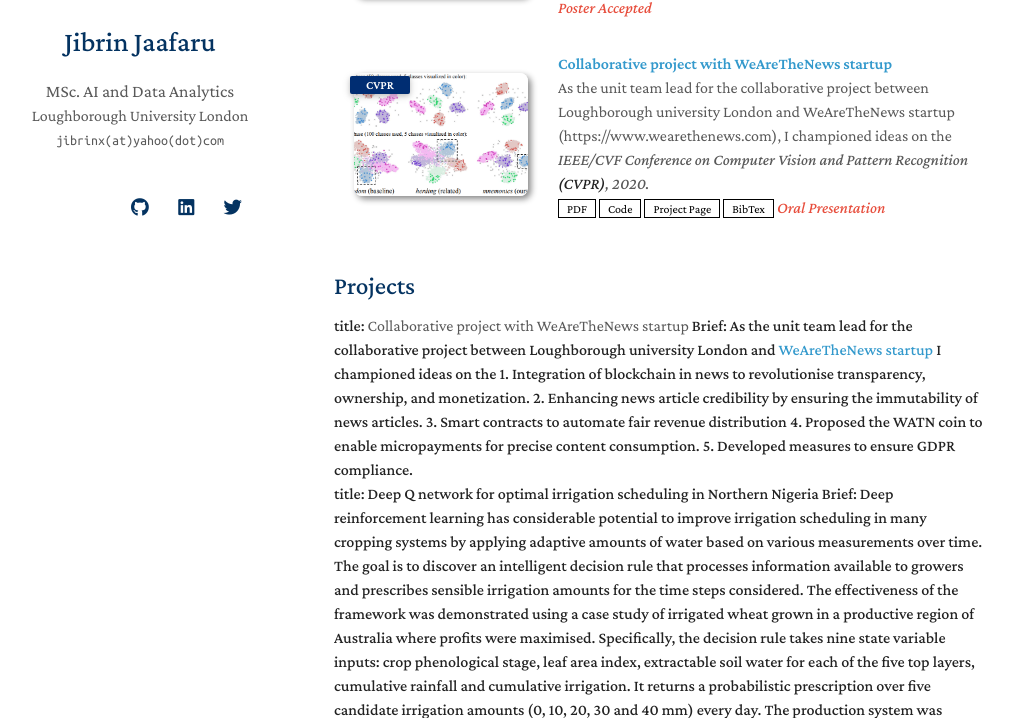
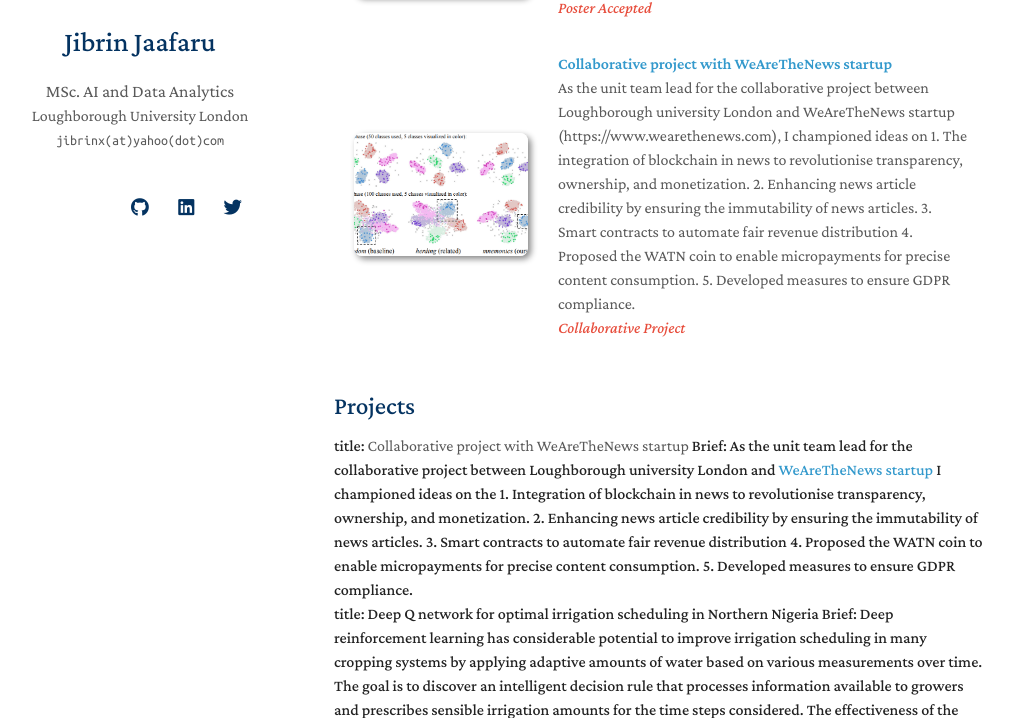
Before and after one commit to jibrinx/jibrinx.github.io, a Jekyll site: the page built from index.md, in a window 1280 px wide and 900 px high, scrolled down 1059 px, cut to the strip 182-900 px from the top of the window. Shown: the whole strip, without its empty margins (136-1149 px from the left). Built offline with Jekyll 4.4.1, drawn with Linux system fonts in a browser that asks for light colours; nearby versions of some CDN libraries; a style sheet for code colours, icons or effects is not loaded.

Commit message:
Update publications.yml

```diff
--- a/_data/publications.yml
+++ b/_data/publications.yml
@@ -1,3 +1,4 @@
+
 main:
 
   - title: Towards increasing cervical cancer screening uptake and reducing mortality rates in Nigeria.
@@ -11,12 +12,12 @@
     notes: Poster Accepted
 
   - title: "Collaborative project with WeAreTheNews startup"
-    authors: As the unit team lead for the collaborative project between Loughborough university London and WeAreTheNews startup (https://www.wearethenews.com), I championed ideas on the
-    conference_short: CVPR
-    conference: IEEE/CVF Conference on Computer Vision and Pattern Recognition <strong>(CVPR)</strong>, 2020.
-    pdf: https://arxiv.org/pdf/2002.10211.pdf
-    code: https://github.com/yaoyao-liu/class-incremental-learning/tree/main/mnemonics-training
-    page: https://class-il.mpi-inf.mpg.de/mnemonics/
-    bibtex: https://class-il.mpi-inf.mpg.de/mnemonics/
-    notes: Oral Presentation
+    authors: As the unit team lead for the collaborative project between Loughborough university London and WeAreTheNews startup (https://www.wearethenews.com), I championed ideas on 1. The integration of blockchain in news to revolutionise transparency, ownership, and monetization. 2. Enhancing news article credibility by ensuring the immutability of news articles. 3. Smart contracts to automate fair revenue distribution 4. Proposed the WATN coin to enable micropayments for precise content consumption. 5. Developed measures to ensure GDPR compliance.
+    # conference_short: CVPR
+    # conference: IEEE/CVF Conference on Computer Vision and Pattern Recognition <strong>(CVPR)</strong>, 2020.
+    # pdf: https://arxiv.org/pdf/2002.10211.pdf
+    # code: https://github.com/yaoyao-liu/class-incremental-learning/tree/main/mnemonics-training
+    # page: https://class-il.mpi-inf.mpg.de/mnemonics/
+    # bibtex: https://class-il.mpi-inf.mpg.de/mnemonics/
+    notes: Collaborative Project
     image: ./assets/img/teaser_example.png
```
